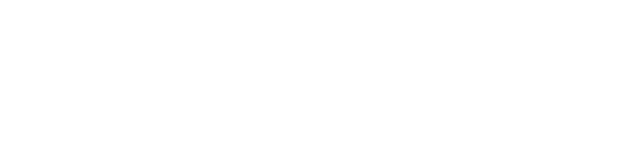
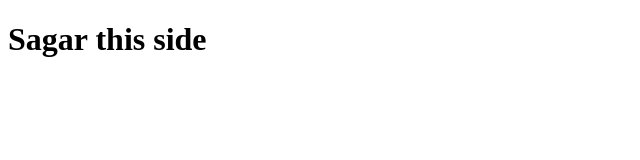
Before and after one commit to Sagar-Punjab/myrepo, a plain HTML site: page index.html in a window 1280 px wide. Shown: the whole page, without its empty margins (0-640 px from the left). Drawn offline with Linux system fonts and the light colour scheme.

Commit message:
This is V2 index.html

```diff
--- a/index.html
+++ b/index.html
@@ -6,6 +6,6 @@
     <title>Document</title>
 </head>
 <body>
-
+    <h1>Sagar this side<h1>
 </body>
 </html>
```
